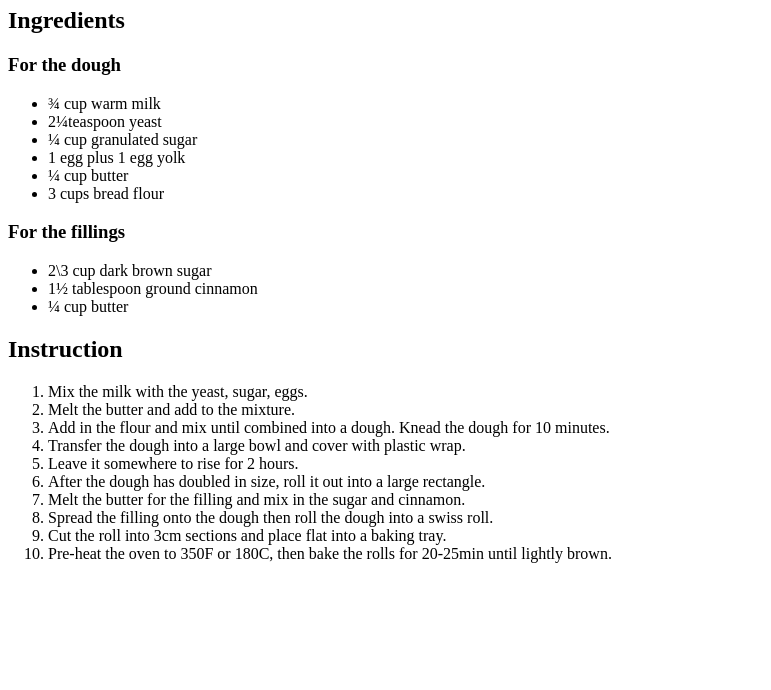
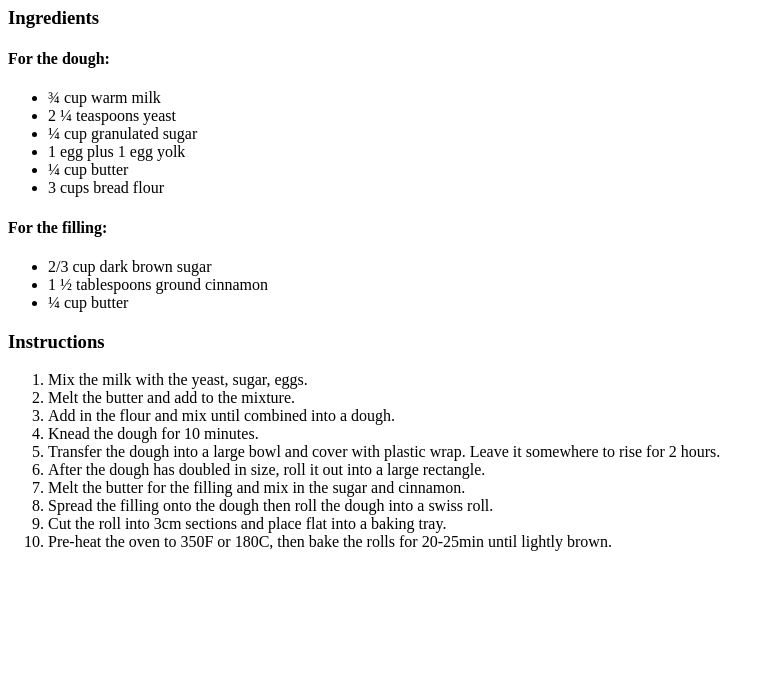
Before and after one commit to itsurvone18/activity-2, a plain HTML site: page index.html in a window 1280 px wide. Shown: the part 110-800 px from the top of the page, without its empty margins (0-771 px from the left). Drawn offline with Linux system fonts and the light colour scheme.

Commit message:
index.html

```diff
--- a/index.html
+++ b/index.html
@@ -3,41 +3,35 @@
 <head>
     <meta charset="UTF-8">
     <meta name="viewport" content="width=device-width, initial-scale=1.0">
-    <title>Abinal_Document</title>
+    <title>Cinnamon Rolls</title>
 </head>
 <body>
-    <h1>Angela's Recipe for the Best<br>Cinnamon Rolls</h1>
-
-    <h2>Ingredients</h2>
-    <h3>For the dough</h3>
+    <h1>Angela's Reciepe for the best<br> Cinnamon Rolls</h1>
+    <h3>Ingredients</h3>
+    <h4>For the dough:</h4>
     <ul>
-    <li>¾ cup warm milk</li>
-    <li>2¼teaspoon yeast</li>
+    <li> ¾ cup warm milk</li>
+    <li>2 ¼ teaspoons yeast</li>
     <li>¼ cup granulated sugar</li>
-    <li>1 egg plus 1 egg yolk</li>
-    <li>¼ cup butter</li>
+    <li> 1 egg plus 1 egg yolk </li>
+    <li> ¼ cup butter</li>
     <li>3 cups bread flour</li>
     </ul>
-    <h3>For the fillings</h3>
-
+    <h4> For the filling:</h4>
     <ul>
-        <li>2\3 cup dark brown sugar</li>
-         <li>1½ tablespoon ground cinnamon </li>
-          <li>¼ cup butter</li>
-    </ul>
-    <h2>Instruction</h2>
-    <ol>
-       <li>Mix the milk with the yeast, sugar, eggs.</li>
-       <li>Melt the butter and add to the mixture.</li>
-       <li>Add in the flour and mix until combined into a dough. Knead the dough for 10 minutes. </li>
-       <li>Transfer the dough into a large bowl and cover with plastic wrap.</li>
-       <li>Leave it somewhere to rise for 2 hours. </li>
-       <li>After the dough has doubled in size, roll it out into a large rectangle. </li>
-       <li>Melt the butter for the filling and mix in the sugar and cinnamon.</li>
-       <li> Spread the filling onto the dough then roll the dough into a swiss roll.</li>
-       <li>Cut the roll into 3cm sections and place flat into a baking tray. </li>
-       <li>Pre-heat the oven to 350F or 180C, then bake the rolls for 20-25min until lightly brown. </li>
-
-    </ol>
-</body>
-</html>
+    <li>2/3 cup dark brown sugar</li>
+    <li> 1 ½ tablespoons ground cinnamon</li>
+    <li> ¼ cup butter </li>
+</ul>
+<h3>Instructions</h3>
+<ol>
+    <li>Mix the milk with the yeast, sugar, eggs.</li>
+<li>Melt the butter and add to the mixture.</li>
+<li>Add in the flour and mix until combined into a dough.</li>
+<li>Knead the dough for 10 minutes.</li>
+<li>Transfer the dough into a large bowl and cover with plastic wrap. Leave it somewhere to rise for 2 hours.</li>
+<li> After the dough has doubled in size, roll it out into a large rectangle. </li>
+<li> Melt the butter for the filling and mix in the sugar and cinnamon.</li>
+<li> Spread the filling onto the dough then roll the dough into a swiss roll.  </li>
+<li> Cut the roll into 3cm sections and place flat into a baking tray.</li>
+<li> Pre-heat the oven to 350F or 180C, then bake the rolls for 20-25min until lightly brown. </li>
```
